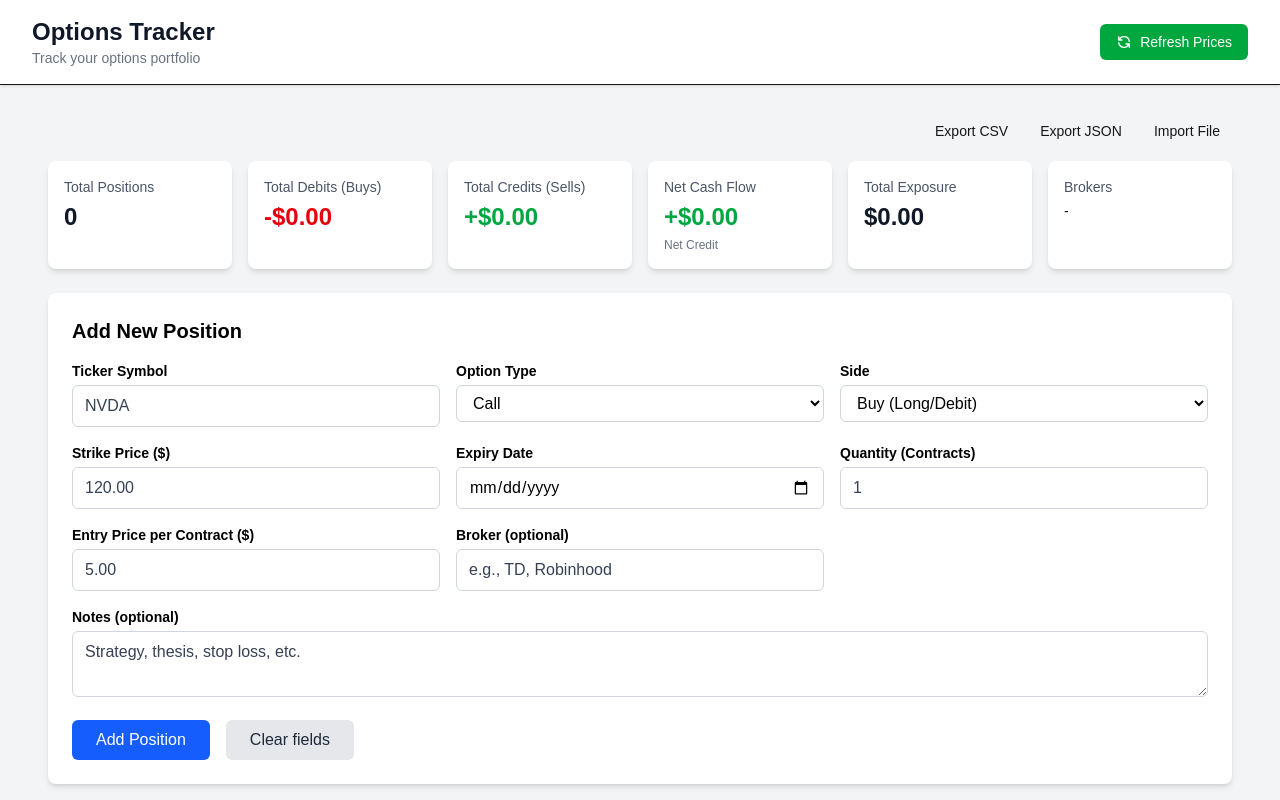
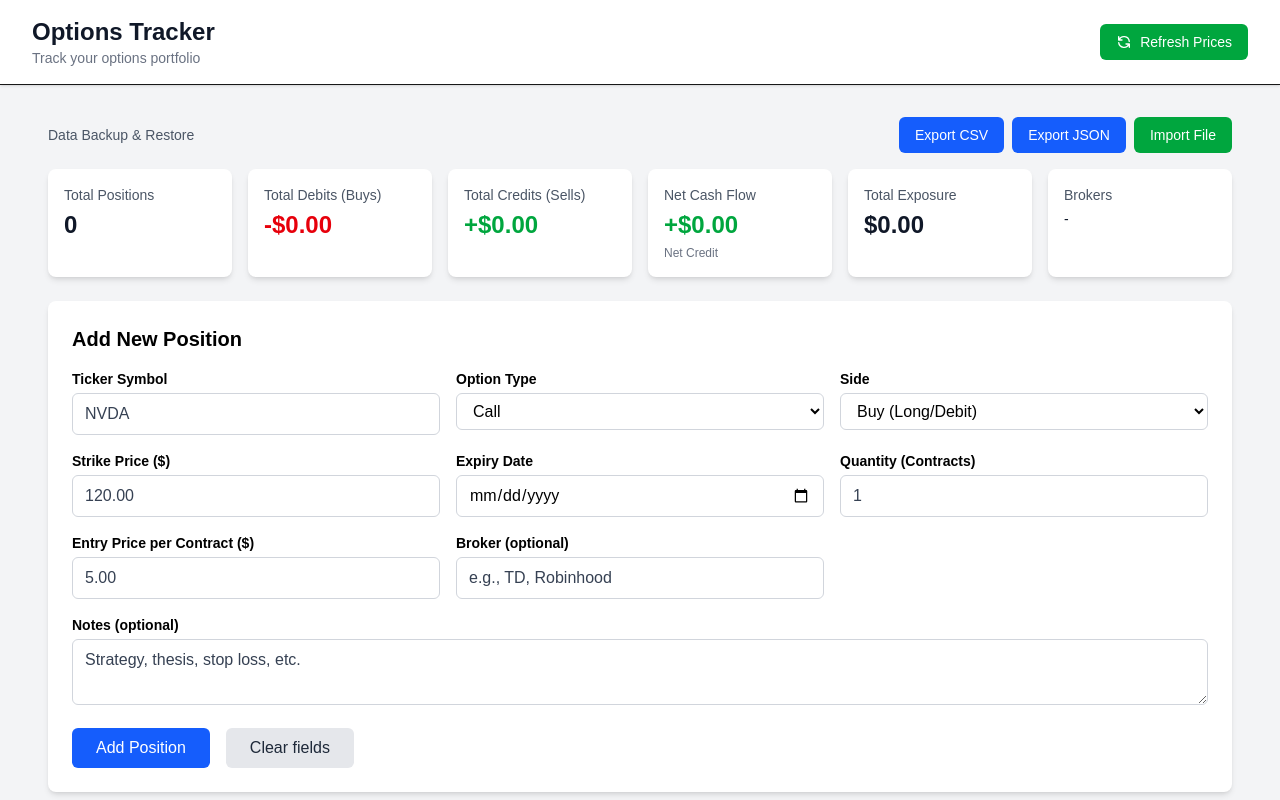
Before and after one commit to Tom-myCoder/options-tracker, a Next.js app: page / in a window 1280 px wide. Shown: the top 800 px of the page. Built offline with nearby package versions, Linux system fonts and the light colour scheme.

Commit message:
Make Import/Export buttons more visible with better styling and labels

```diff
--- a/src/components/PortfolioSummary.tsx
+++ b/src/components/PortfolioSummary.tsx
@@ -117,13 +117,31 @@ export default function PortfolioSummary({ positions }: PortfolioSummaryProps) {
 
   return (
     <>
-      <div className="flex items-center justify-end space-x-2 mb-4">
-        <button onClick={handleExportCSV} className="px-3 py-1 bg-gray-100 rounded-md text-sm">Export CSV</button>
-        <button onClick={handleExportJSON} className="px-3 py-1 bg-gray-100 rounded-md text-sm">Export JSON</button>
-        <label className="px-3 py-1 bg-gray-100 rounded-md text-sm cursor-pointer">
-          Import File
-          <input type="file" accept=".csv,.json" onChange={(e) => handleImportFile(e.target.files ? e.target.files[0] : null)} style={{ display: 'none' }} />
-        </label>
+      <div className="flex flex-wrap items-center justify-between gap-2 mb-4">
+        <span className="text-sm text-gray-600 font-medium">Data Backup & Restore</span>
+        <div className="flex flex-wrap items-center gap-2">
+          <button
+            onClick={handleExportCSV}
+            className="px-4 py-2 bg-blue-600 text-white rounded-md text-sm font-medium hover:bg-blue-700 transition-colors"
+          >
+            Export CSV
+          </button>
+          <button
+            onClick={handleExportJSON}
+            className="px-4 py-2 bg-blue-600 text-white rounded-md text-sm font-medium hover:bg-blue-700 transition-colors"
+          >
+            Export JSON
+          </button>
+          <label className="px-4 py-2 bg-green-600 text-white rounded-md text-sm font-medium cursor-pointer hover:bg-green-700 transition-colors">
+            Import File
+            <input
+              type="file"
+              accept=".csv,.json"
+              onChange={(e) => handleImportFile(e.target.files ? e.target.files[0] : null)}
+              style={{ display: 'none' }}
+            />
+          </label>
+        </div>
       </div>
 
       <div className="grid grid-cols-1 md:grid-cols-2 lg:grid-cols-6 gap-4 mb-6">
```
